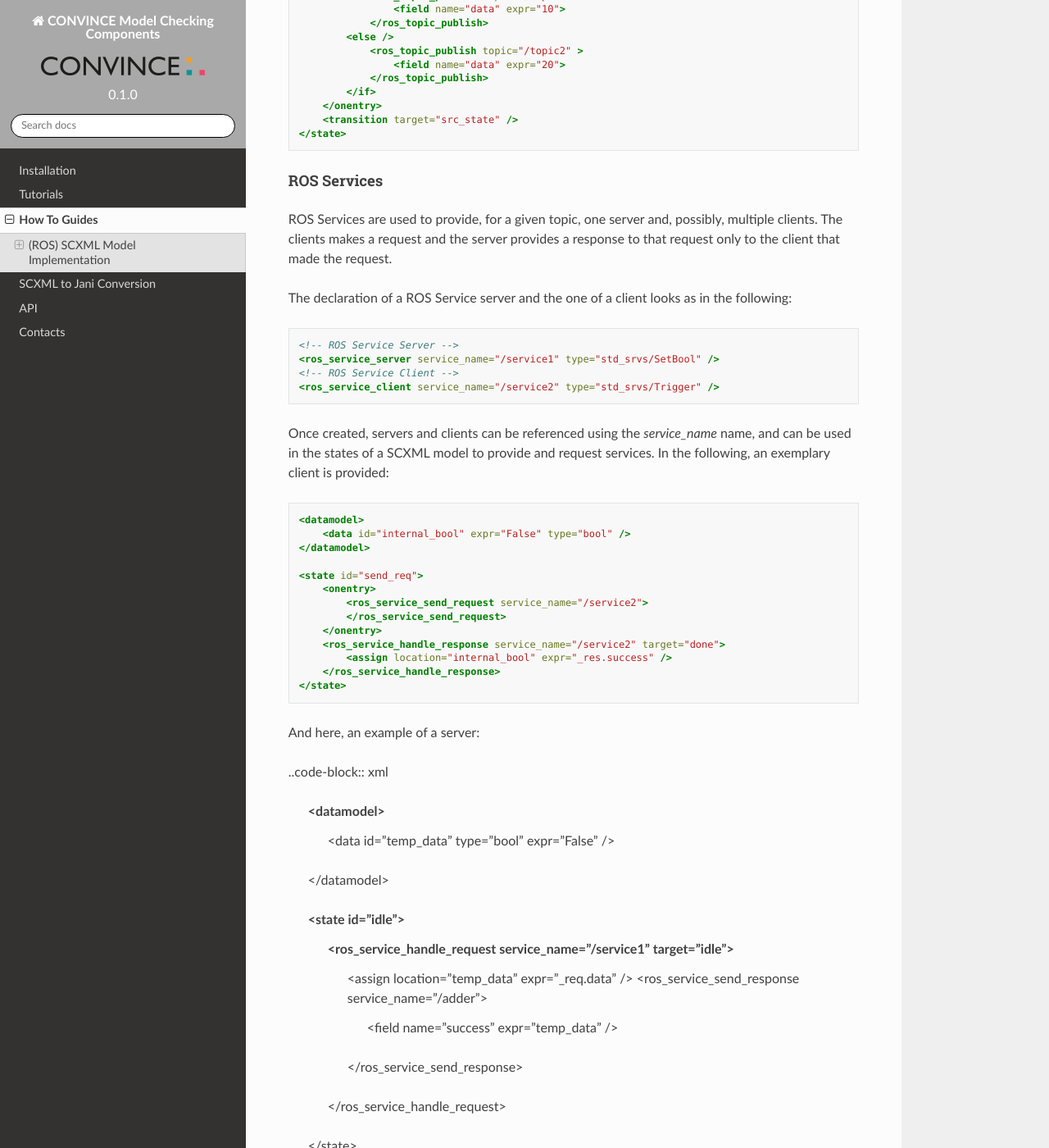
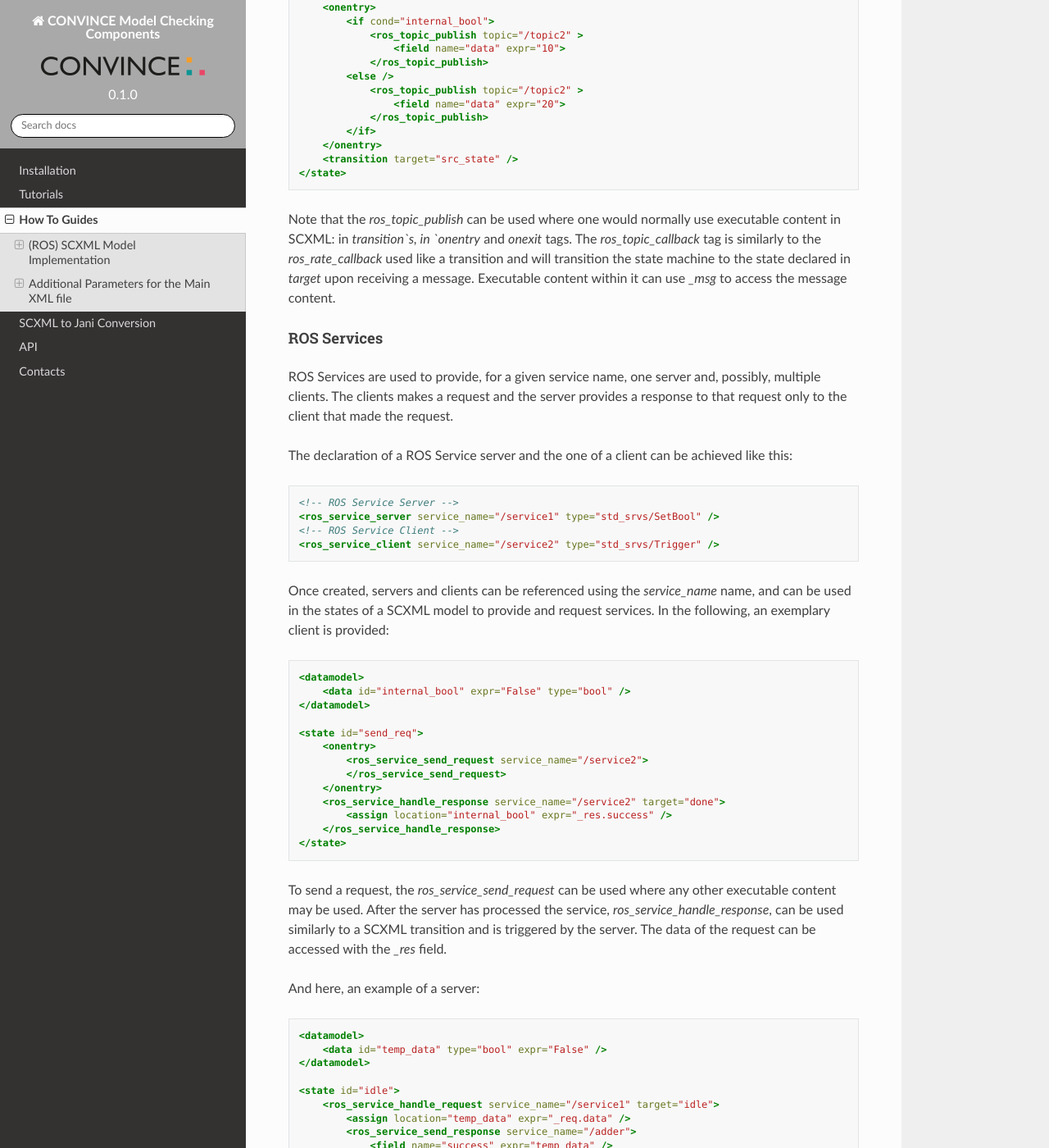
Before and after one commit to convince-project/AS2FM, a Sphinx documentation site: the page built from docs/source/howto.rst, in a window 1280 px wide and 1400 px high, scrolled down 2561 px. Shown: the whole window at 82% size. Built offline with Sphinx 7.4.7 and the Read the Docs theme 2.0.0, drawn with Linux system fonts in a browser that asks for light colours; some of the changed text lies outside the part shown.

Commit message:
Addressing review comments, and beyond!
Signed-off-by: Marco Lampacrescia <marco.lampacrescia@de.bosch.com>

```diff
--- a/docs/source/howto.rst
+++ b/docs/source/howto.rst
@@ -40,12 +42,12 @@
         </state>
     </scxml>
 
-In this example, the SCXML model consists of three states, `s0`, `s1`, and `s2`, and three transitions, `e1`, `e2` and `e3`, that transition each state to the next one.
+In this example, the SCXML model consists of three states, `s0`, `s1`, and `s2`, and three transitions, triggered by the events `e1`, `e2` and `e3`, respectively. Each transition will advance the automaton state to the next one.
 Additionally, on each transition, a counter is incremented.
 
 The events are expected to be sent by another scxml model, similarly to how it is done in the `s2` state.
 
-In order to make it more appealing to robotics developers, we have extended the default SCXML language with some ROS and BT specific features.
+In order to make SCXML fit more the typical robotics tech-stack, we extended the default SCXML language to support ROS specific specific features and Behavior Trees.
 
 The following sections will guide you through the process of :ref:`creating a SCXML model of a ROS node <ros_node_scxml>` and of a :ref:`BT plugin <bt_plugin_scxml>` that can be processed by AS2FM.
 
@@ -57,20 +59,20 @@
 
 In AS2FM, we extended the SCXML language with some additional functionalities, to support the following ROS specific features:
 
-* :ref:`ROS Timers <ros_timers>`: to schedule events at a specific rate
+* :ref:`ROS Timers <ros_timers>`: to trigger callbacks at a specific rate
 * :ref:`ROS Topics <ros_topics>`: to publish-receive messages via a ROS topic
 * :ref:`ROS Services <ros_services>`: to call a ROS service and implement service servers
 * :ref:`ROS Actions <ros_actions>`: to call a ROS action and implement action servers (under development)
 
-All functionalities require the interface to be declared before being used, similarly to variables in the SCXML datamodel.
-
+All functionalities require the interface to be declared before being used, similarly to how ROS requires the interfaces to be declared in a node.
+In (ROS) SCXML, this is done similarly to how variables are defined in the datamodel.
 
 .. _ros_timers:
 
 ROS Timers
 ___________
 
-ROS Timers are used to schedule events at a specific rate. They can be declared as follows:
+ROS Timers are used to trigger callbacks (behaving like an SCXML transition) at a specific rate. They can be declared as follows:
 
 .. code-block:: xml
 
@@ -106,7 +108,7 @@
     <!-- ROS Topic Publisher -->
     <ros_topic_publisher topic="/topic2" type="std_msgs/Int32" />
 
-Once created, subscribers and publishers can be referenced using the `topic` name, and can be used in the states to send messages and perform callbacks upon messages receipt, as in the following:
+Once created, subscribers and publishers can be referenced using the `topic` name, and can be used in the states to send messages and perform callbacks upon receiving messages:
 
 .. code-block:: xml
 
@@ -135,16 +137,19 @@
         <transition target="src_state" />
     </state>
 
+Note that the `ros_topic_publish` can be used where one would normally use executable content in SCXML: in `transition`s, in `onentry` and `onexit` tags.
+The `ros_topic_callback` tag is similarly to the `ros_rate_callback` used like a transition and will transition the state machine to the state declared in `target` upon receiving a message.
+Executable content within it can use `_msg` to access the message content.
 
 .. _ros_services:
 
 ROS Services
 ____________
 
-ROS Services are used to provide, for a given topic, one server and, possibly, multiple clients.
+ROS Services are used to provide, for a given service name, one server and, possibly, multiple clients.
 The clients makes a request and the server provides a response to that request only to the client that made the request.
 
-The declaration of a ROS Service server and the one of a client looks as in the following:
+The declaration of a ROS Service server and the one of a client can be achieved like this:
 
 .. code-block:: xml
 
@@ -172,9 +177,13 @@
         </ros_service_handle_response>
     </state>
 
+To send a request, the `ros_service_send_request` can be used where any other executable content may be used.
+After the server has processed the service, `ros_service_handle_response`, can be used similarly to a SCXML transition and is triggered by the server.
+The data of the request can be accessed with the `_res` field.
+
 And here, an example of a server:
 
-..code-block:: xml
+.. code-block:: xml
 
     <datamodel>
         <data id="temp_data" type="bool" expr="False" />
@@ -188,6 +197,9 @@
             </ros_service_send_response>
         </ros_service_handle_request>
     </state>
+
+A service request from a client will trigger the `ros_service_handle_request` callback which transitions the automaton to the state declared in `target` (it is a self loop in the example).
+After processing the request the server must use the `ros_service_send_response` to send the response.
 
 
 .. _ros_actions:
@@ -204,3 +216,17 @@
 ~~~~~~~~~~~~~~~~~~~~~~~~~~~~~~~~~~~~~~
 
 TODO
+
+
+.. _additional_params_howto:
+
+Additional Parameters for the Main XML file
+-------------------------------------------
+
+
+.. _max_time_tag:
+
+Max Time
+~~~~~~~~
+
+TODO
--- a/docs/source/installation.rst
+++ b/docs/source/installation.rst
@@ -26,3 +26,9 @@
     python3 -m pip install as2fm_common/
     python3 -m pip install jani_generator/
     python3 -m pip install scxml_converter/
+
+Verify your installation by running:
+
+.. code-block:: bash
+
+    scxml_to_jani --help
```
Also changed, not shown: other parts of docs/source/howto.rst (+2 -0 lines), docs/source/tutorials.rst (+17 -6 lines), docs/source/graphics/scxml_tutorial_ros_example_w_bt.drawio.svg, 4 other files.
